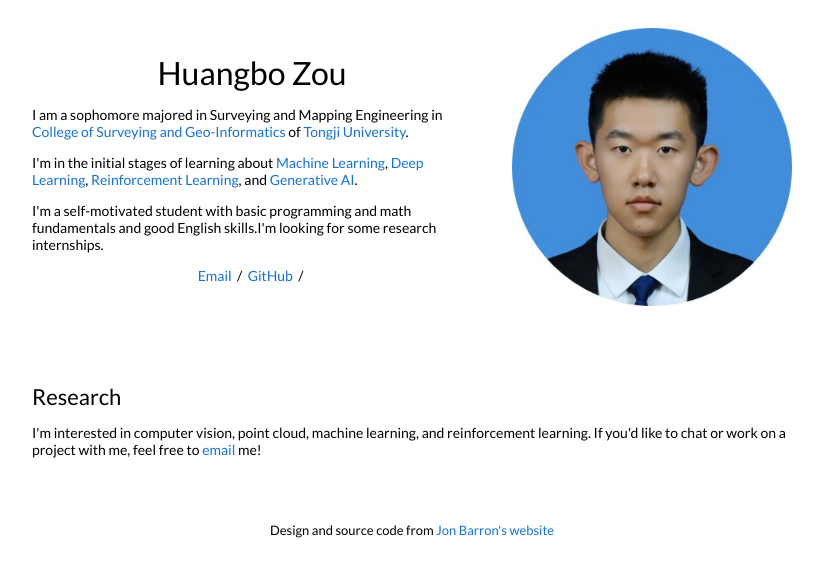
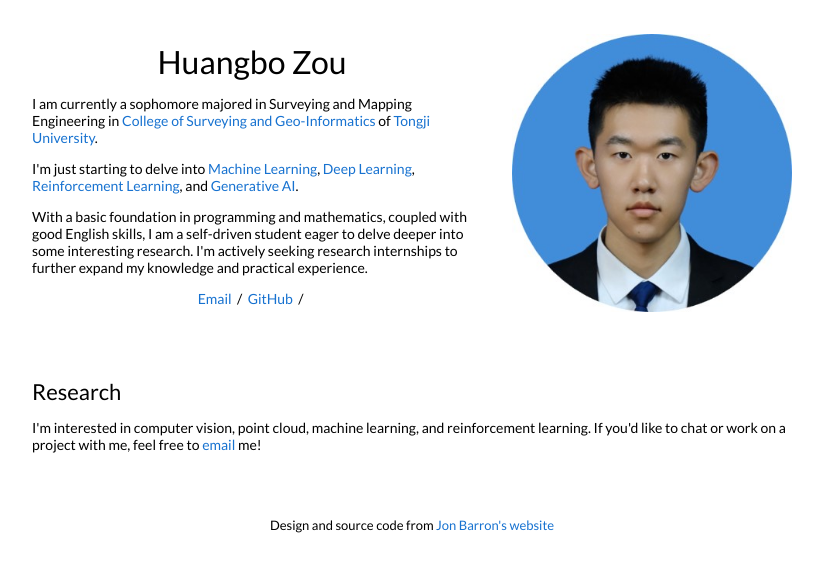
Before and after one commit to JackBo04/JackBo04.github.io, a Jekyll site: the page built from _posts/2023-08-28-3dgaussians.markdown, in a window 1280 px wide. Shown: the top 577 px of the page, without its empty margins (228-1051 px from the left). Built offline with Jekyll 4.4.1, drawn with Linux system fonts in a browser that asks for light colours.

Commit message:
change description

```diff
--- a/_layouts/default.html
+++ b/_layouts/default.html
@@ -66,15 +66,15 @@
               <td style="padding: 2.5%; width: 60%; vertical-align: middle">
                 <h1>Huangbo Zou</h1>
                 <p>
-                  I am a sophomore majored in Surveying and Mapping Engineering
-                  in
+                  I am currently a sophomore majored in Surveying and Mapping
+                  Engineering in
                   <a href="https://celiang.tongji.edu.cn/"
                     >College of Surveying and Geo-Informatics</a
                   >
                   of <a href="https://www.tongji.edu.cn/">Tongji University</a>.
                 </p>
                 <p>
-                  I'm in the initial stages of learning about
+                  I'm just starting to delve into
                   <a
                     href="https://speech.ee.ntu.edu.tw/~hylee/ml/2023-spring.php"
                     >Machine Learning</a
@@ -89,9 +89,11 @@
                   >.
                 </p>
                 <p>
-                  I'm a self-motivated student with basic programming and math
-                  fundamentals and good English skills.I'm looking for some
-                  research internships.
+                  With a basic foundation in programming and mathematics,
+                  coupled with good English skills, I am a self-driven student
+                  eager to delve deeper into some interesting research. I'm
+                  actively seeking research internships to further expand my
+                  knowledge and practical experience.
                 </p>
                 <p style="text-align: center">
                   <a target="_blank" href="https://mailhide.io/e/4yeQ3xdg">
@@ -111,7 +113,6 @@
             </tr>
           </table>
 
-          <br />
           <br />
 
           <table
```
